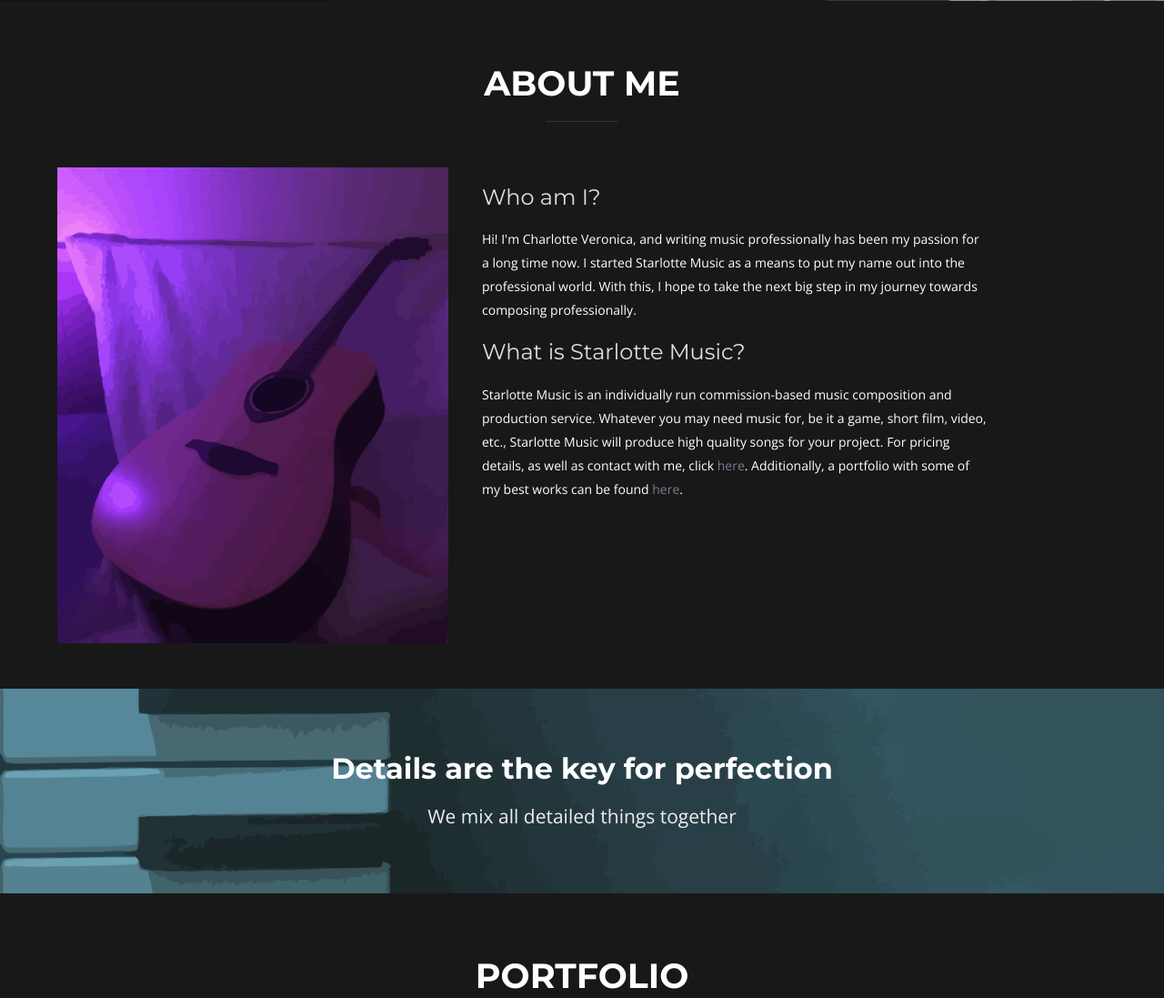
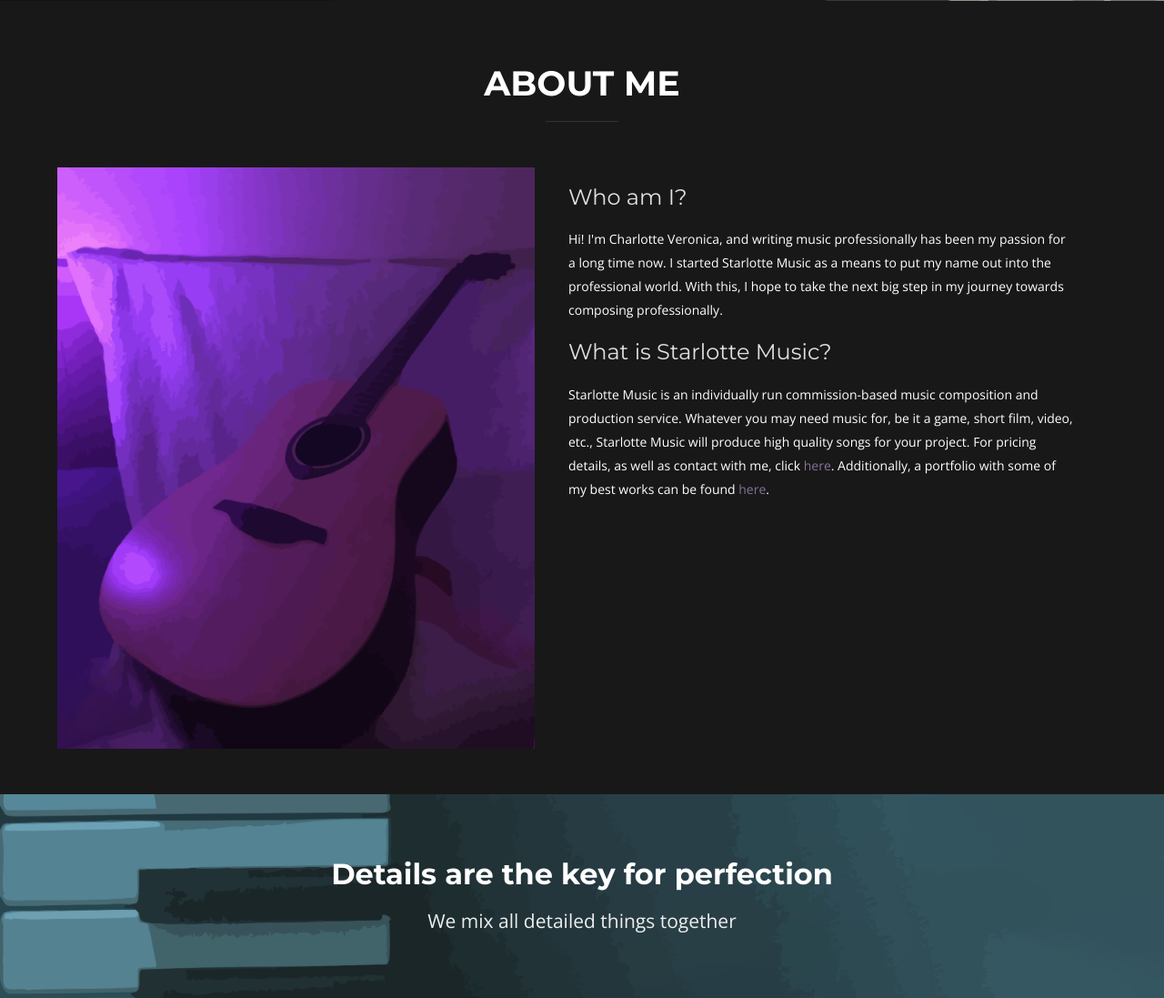
Before and after one commit to starlottemusic/starlottemusic.github.io, a PHP site: page / in a window 1280 px wide. Shown: the part 799-1896 px from the top of the page at 91% size. Run offline with PHP 8.4, Linux system fonts and the light colour scheme; some libraries are stand-ins or nearby versions.

Commit message:
Update style.css

```diff
--- a/css/style.css
+++ b/css/style.css
@@ -412,7 +412,7 @@ About
 ================================= */
 
 #about .about-img {
-  width: 460px;
+  width: 555px;
   height: auto;
   overflow: hidden;
 }
```
